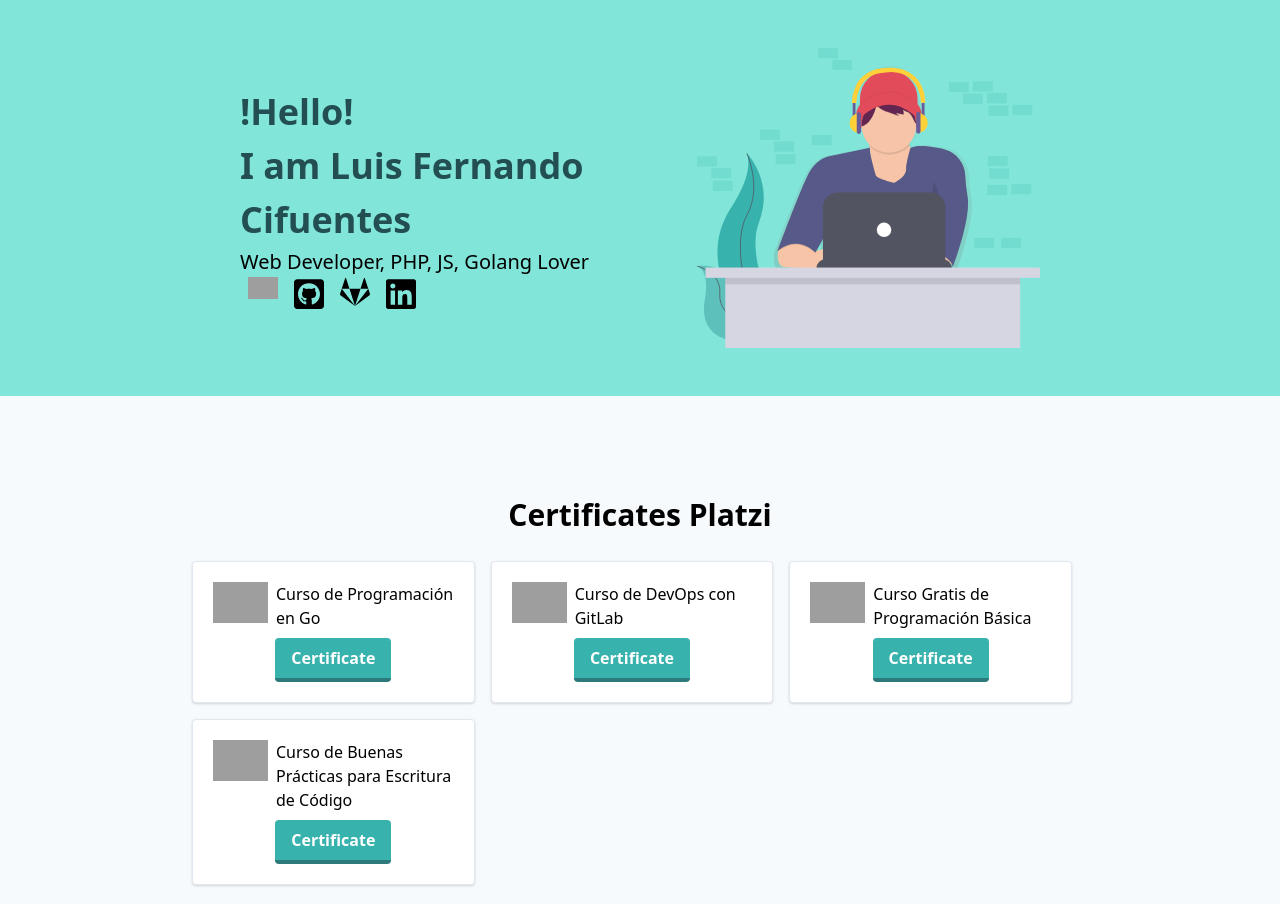
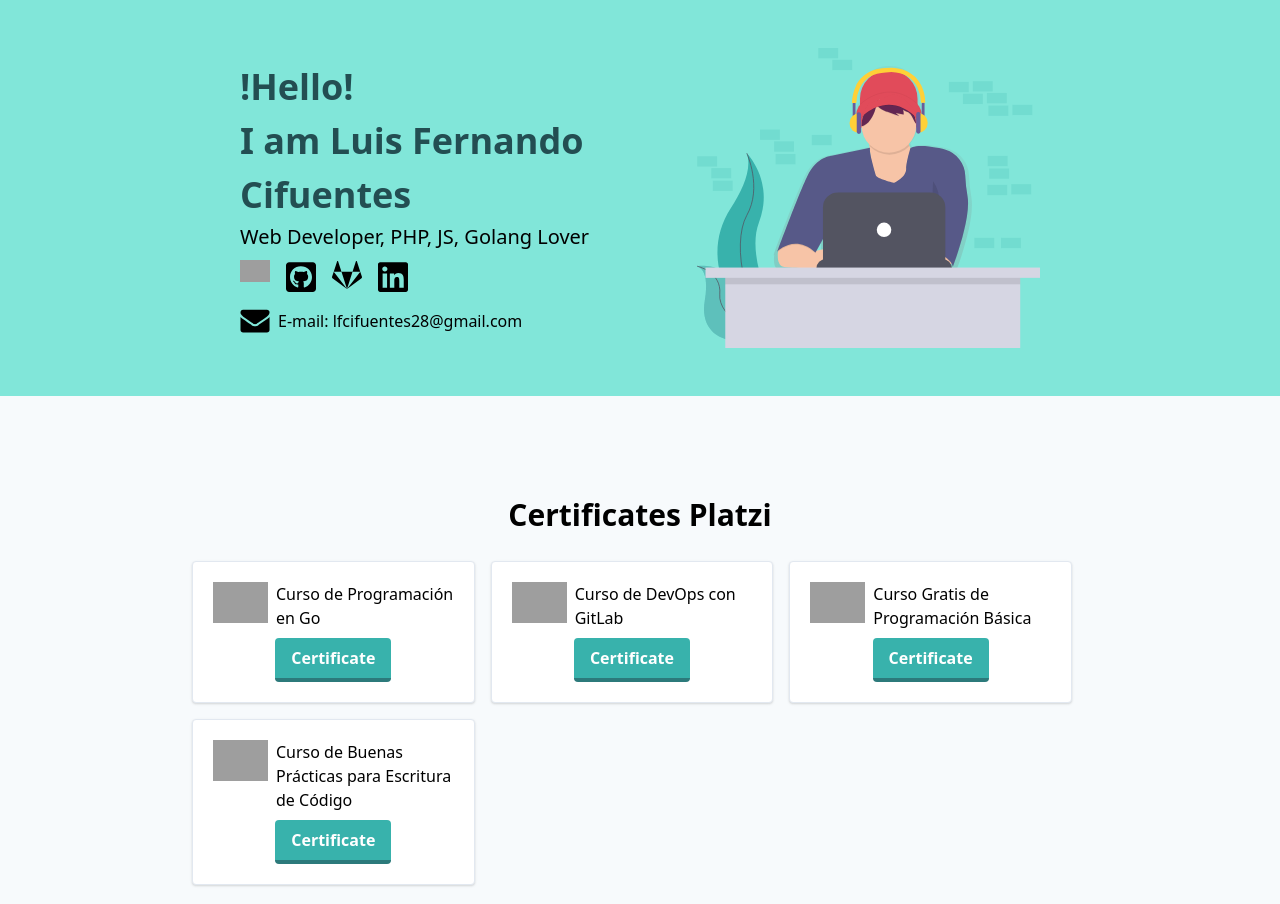
Before and after one commit to lfcifuentes/luisfercho_gatsby, a Gatsby site: page / in a window 1280 px wide. Shown: the top 904 px of the page. Built offline with nearby package versions, Linux system fonts and the light colour scheme; Gatsby itself is replaced by a stand-in of ours; no server answers; grey boxes are pictures that could not be loaded.

Commit message:
Add email

```diff
--- a/src/components/header.js
+++ b/src/components/header.js
@@ -10,6 +10,7 @@
 import github_brand from "../img/github.svg"
 import gitlab_brand from "../img/gitlab.svg"
 import linkedin_brand from "../img/linkedin.svg"
+import envelop from "../img/envelope.svg"
 
 export default () => {
   const name = "Luis Fernando Cifuentes"
@@ -21,8 +22,8 @@
           <p className="font-light text-xl">
             Web Developer, PHP, JS, Golang Lover
           </p>
-          <span className="flex">
-          <a className="mx-2" href="https://dev.to/luisfercho" target="_blank" rel="noopener noreferrer">
+          <span className="flex mt-2">
+            <a className="mr-2" href="https://dev.to/luisfercho" target="_blank" rel="noopener noreferrer">
               <img src="https://d2fltix0v2e0sb.cloudfront.net/dev-badge.svg" alt={name+" DEV Profile"} height="30" width="30" />
             </a>
             <a className="mx-2" href="https://github.com/luisfercho" target="_blank" rel="noopener noreferrer">
@@ -35,6 +36,12 @@
               <img src={linkedin_brand} alt={name+" LinkedIn Profile"} height="30" width="30" />
             </a>
           </span>
+          <span className="flex pt-3 items-center">
+            <img src={envelop} alt={name+" LinkedIn Profile"} height="30" width="30" />
+            <span className="pl-2">
+              E-mail: lfcifuentes28@gmail.com
+            </span>
+          </span>
         </div>
         <img src={coding} alt="Developer" className="image-header"/>
       </div>
```
Also changed, not shown: src/img/envelope.svg (added). Lines whose indentation alone changed are shown as unchanged.
